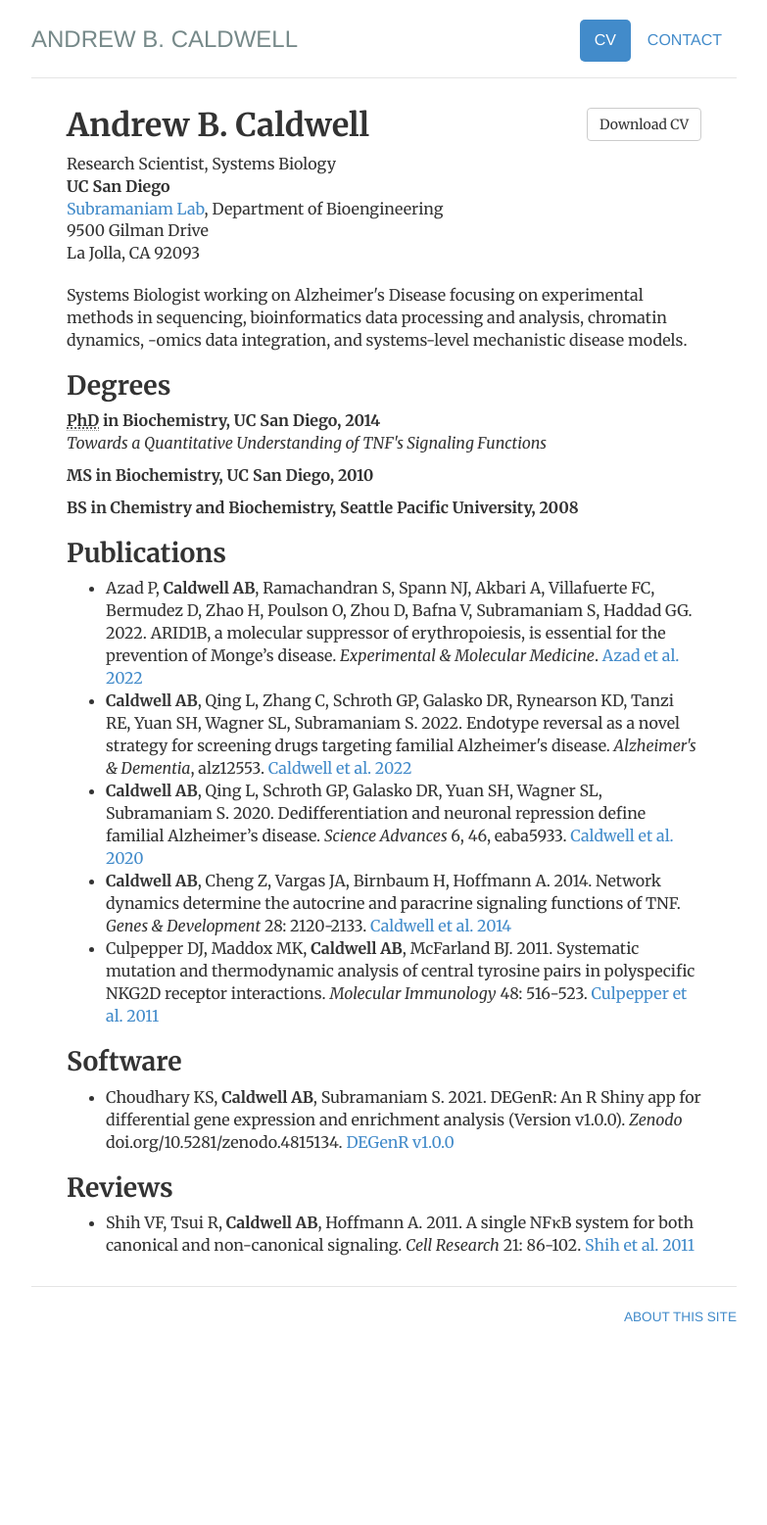
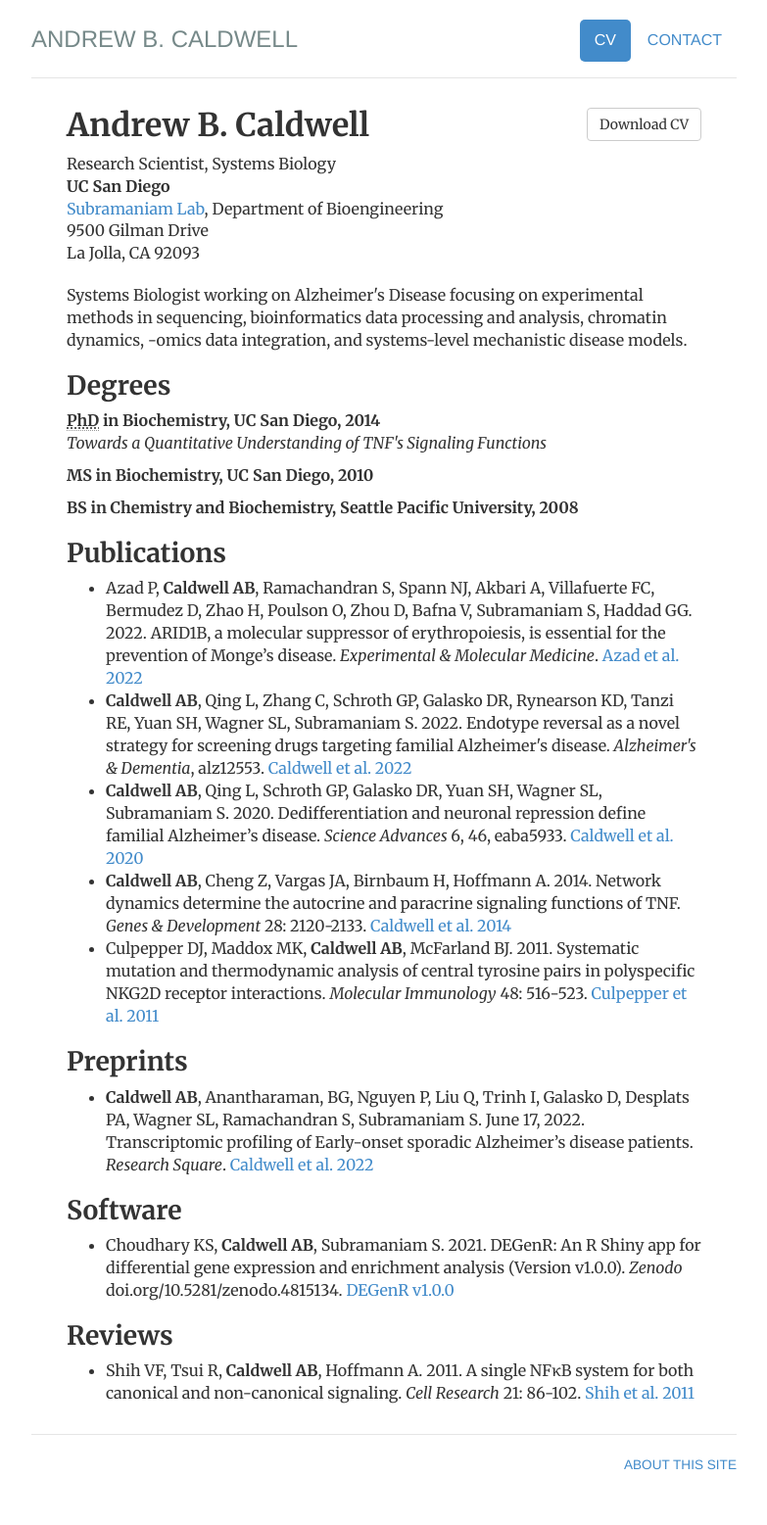
Before and after one commit to andrewbcaldwell/andrewbcaldwell.github.io, a Jekyll site: the page built from cv/index.html, in a window 1280 px wide. Shown: the whole page at 98% size, without its empty margins (248-1031 px from the left). Built offline with Jekyll 4.4.1, drawn with Linux system fonts in a browser that asks for light colours; before the commit the page ends 1406 px from its top, so only the background shows below that.

Commit message:
Update index.html
Added preprint

```diff
--- a/cv/index.html
+++ b/cv/index.html
@@ -39,6 +39,10 @@ description: Current CV for Andrew B. Caldwell.
 				<li><b>Caldwell AB</b>, Cheng Z, Vargas JA, Birnbaum H, Hoffmann A. 2014. Network dynamics determine the autocrine and paracrine signaling functions of TNF. <i>Genes & Development</i> 28: 2120-2133. <a href="http://genesdev.cshlp.org/content/28/19/2120.full">Caldwell et al. 2014</a></li>
 				<li>Culpepper DJ, Maddox MK, <b>Caldwell AB</b>, McFarland BJ. 2011. Systematic mutation and thermodynamic analysis of central tyrosine pairs in polyspecific NKG2D receptor interactions. <i>Molecular Immunology</i> 48: 516-523. <a href="https://www.sciencedirect.com/science/article/pii/S0161589010005870?via%3Dihub">Culpepper et al. 2011</a></li>
                 		</ul>
+				<h2>Preprints</h2>
+				<ul>
+				<li><b>Caldwell AB</b>, Anantharaman, BG, Nguyen P, Liu Q, Trinh I, Galasko D, Desplats PA, Wagner SL, Ramachandran S, Subramaniam S. June 17, 2022. Transcriptomic profiling of Early-onset sporadic Alzheimer’s disease patients. <i>Research Square</i>. <a href="https://doi.org/10.21203/rs.3.rs-1766592/v1">Caldwell et al. 2022</a></li>
+				</ul>
 				<h2>Software</h2>
 				<ul>
 				<li>Choudhary KS, <b>Caldwell AB</b>, Subramaniam S. 2021. DEGenR: An R Shiny app for differential gene expression and enrichment analysis (Version v1.0.0). <i>Zenodo</i> doi.org/10.5281/zenodo.4815134. <a href="http://doi.org/10.5281/zenodo.4815134">DEGenR v1.0.0</a></li>
```
